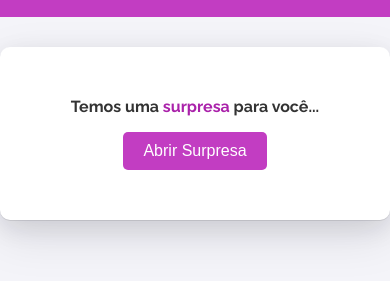
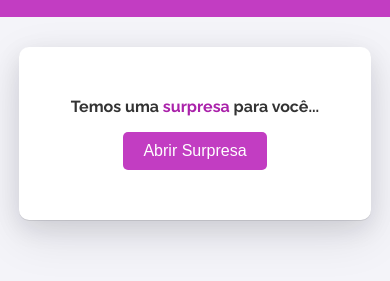
Before and after one commit to ItaloGLS/verlayne, a plain HTML site: page index.html in a window 390 px wide. Shown: the part 97-378 px from the top of the page. Drawn offline with Linux system fonts and the light colour scheme.

Commit message:
Update index.html

```diff
--- a/index.html
+++ b/index.html
@@ -92,6 +92,12 @@
             color: white;
             text-decoration: underline;
         }
+
+        @media (max-width: 800px) {
+            .container {
+                width: 80vw;
+            }
+        }
     </style>
 </head>
 <body>
```
